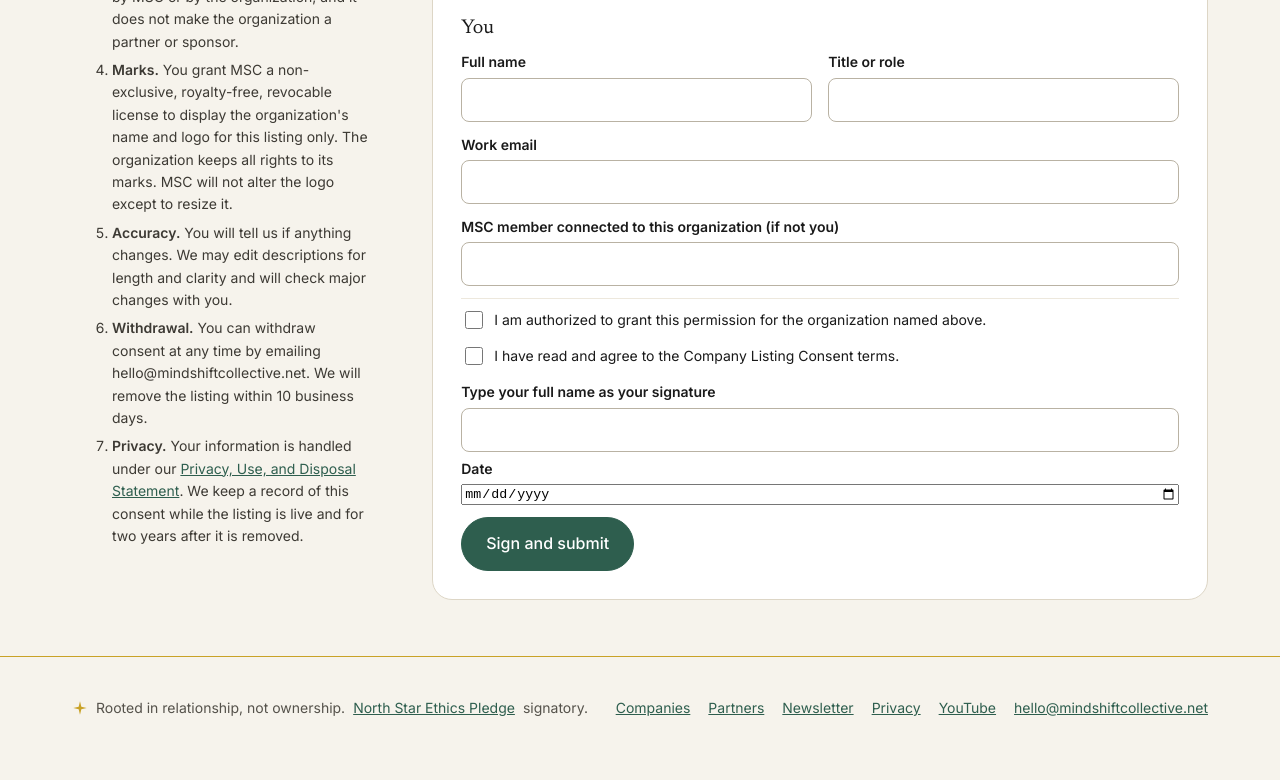
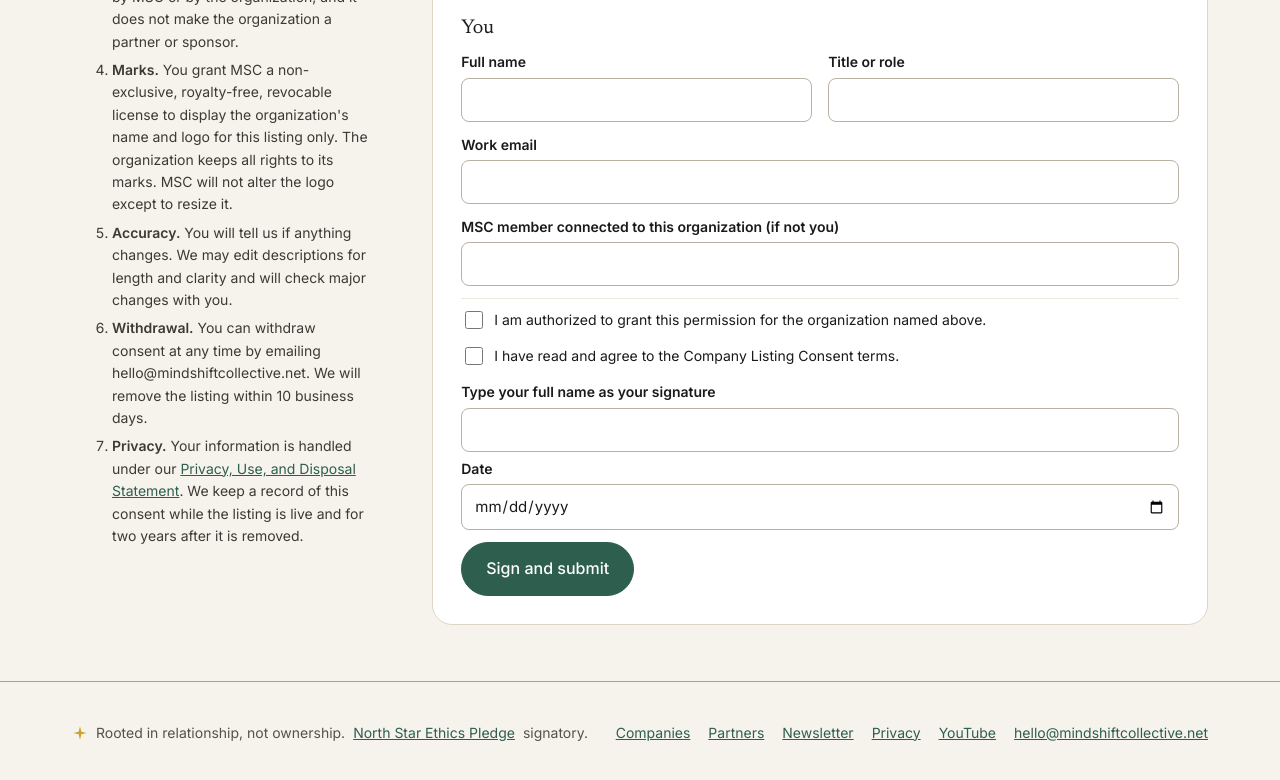
Before and after one commit to Mind-Shift-Collective/msc-website, an Astro site: page /companies/consent in a window 1280 px wide. Shown: the part 763-1543 px from the top of the page. Before the commit the page ends 1522 px from the top, so only its background shows below. Built offline with nearby package versions, Linux system fonts and the light colour scheme; Astro itself is replaced by a stand-in of ours.

Commit message:
Style the date field on forms
Co-Authored-By: Claude Opus 5.5 <noreply@anthropic.com>
Claude-Session: https://claude.ai/code/session_01XoJqMKEHH55ATc3MYJEmfw

```diff
--- a/src/styles/global.css
+++ b/src/styles/global.css
@@ -76,7 +76,7 @@ a.card:hover { border-color: var(--forest); color: var(--ink); }
 form.panel { background: var(--surface); border: 1px solid var(--line); border-radius: 20px; padding: 36px; display: flex; flex-direction: column; gap: 18px; }
 label { font-size: 15px; font-weight: 600; }
 .field { display: flex; flex-direction: column; gap: 8px; flex: 1 1 220px; }
-input[type=text], input[type=email], input[type=url], input[type=search], textarea, select { font: inherit; font-size: 16px; padding: 13px 15px; border: 1px solid var(--line-2); border-radius: 10px; background: #fff; color: var(--ink); width: 100%; }
+input[type=text], input[type=email], input[type=url], input[type=search], input[type=date], textarea, select { font: inherit; font-size: 16px; padding: 13px 15px; border: 1px solid var(--line-2); border-radius: 10px; background: #fff; color: var(--ink); width: 100%; }
 textarea { line-height: 1.5; resize: vertical; }
 .check { display: flex; gap: 10px; align-items: flex-start; font-weight: 400; min-height: 40px; }
 .check input { width: 20px; height: 20px; margin-top: 3px; accent-color: var(--forest); flex: 0 0 auto; }
@@ -108,7 +108,7 @@ form.panel.compact { gap: 12px; padding: 28px; }
 .compact label, .compact legend { font-size: 14px; }
 .compact legend { padding: 0 0 4px; }
 .compact fieldset { gap: 2px; }
-.compact input[type=text], .compact input[type=email], .compact input[type=url], .compact textarea { padding: 9px 12px; font-size: 15px; border-radius: 8px; }
+.compact input[type=text], .compact input[type=email], .compact input[type=url], .compact input[type=date], .compact textarea { padding: 9px 12px; font-size: 15px; border-radius: 8px; }
 .compact .check { min-height: 30px; gap: 8px; }
 .compact .check input { width: 18px; height: 18px; margin-top: 2px; }
 .compact .pills { gap: 6px; }
```
